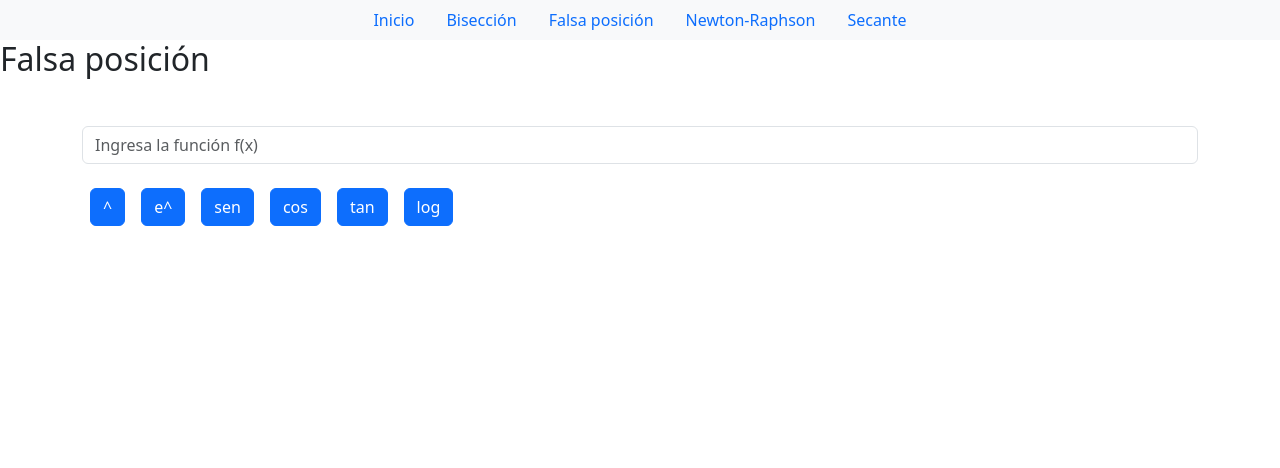
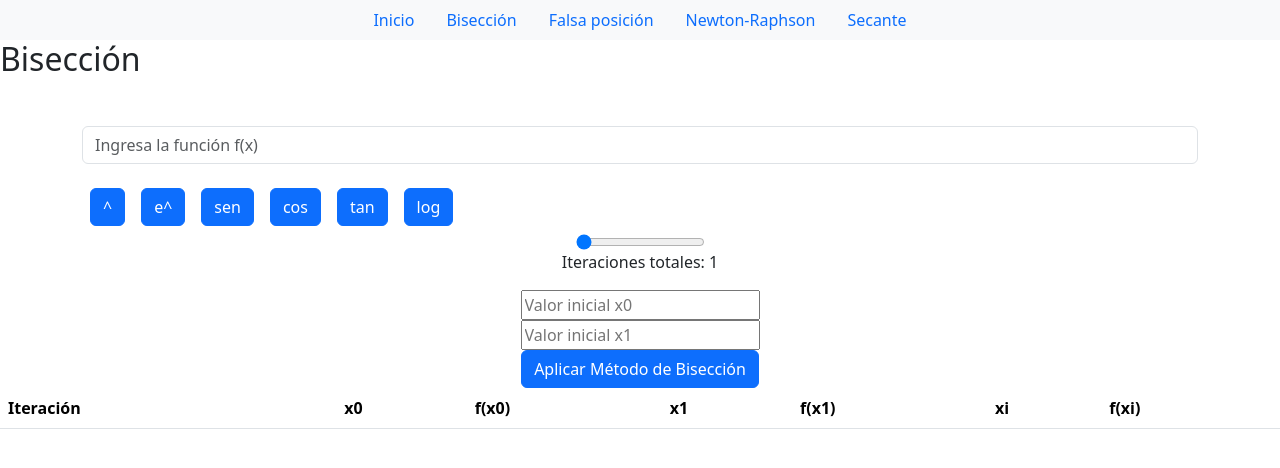
Before and after one commit to ChristianJesusC/ProyectoMateII, a React (Create React App) app: page /falsa in a window 1280 px wide. Shown: the top 468 px of the page. Built offline with nearby package versions, Linux system fonts and the light colour scheme.

Commit message:
terminado de formulas, solo falta la graficaa :c

```diff
--- a/package.json
+++ b/package.json
@@ -7,6 +7,7 @@
     "@testing-library/react": "^13.4.0",
     "@testing-library/user-event": "^13.5.0",
     "bootstrap": "^5.3.3",
+    "chart.js": "^4.4.2",
     "mathjs": "^12.4.1",
     "react": "^18.2.0",
     "react-bootstrap": "^2.10.2",
@@ -16,6 +17,7 @@
     "react-router-dom": "^6.22.3",
     "react-scripts": "5.0.1",
     "recharts": "^2.12.3",
+    "sweetalert2": "^11.10.7",
     "victory": "^37.0.1",
     "web-vitals": "^2.1.4"
   },
--- a/src/pages/Bisección.jsx
+++ b/src/pages/Bisección.jsx
@@ -1,4 +1,5 @@
 import React, { useState } from "react";
+import Swal from "sweetalert2";
 import { Button, Table } from "react-bootstrap";
 import NavBarGeneral from "../components/navBarGeneral";
 import Funcion from "../components/calculadora";
@@ -16,6 +17,13 @@ function Bisección() {
   };
 
   const aplicarMetodoBiseccion = () => {
+    if(funcion===""||a===""||b===""){
+      Swal.fire({
+        icon: "error",
+        title:"ERROR",
+        text: "Faltan datos"
+      })
+    }else{
     let aActual = parseFloat(a);
     let bActual = parseFloat(b);
     const resultadosTemp = [];
@@ -37,20 +45,11 @@ function Bisección() {
     }
     setResultados(resultadosTemp);
   };
-
+  }
   return (
     <div>
       <NavBarGeneral />
       <h2>Bisección</h2>
-      <input
-        type="range"
-        min="1"
-        max="5"
-        step="1"
-        value={valorI}
-        onChange={handleRangeChange}
-      />
-      <p>Iteraciones totales: {valorI}</p>
       <Funcion funcion={funcion} setFuncion={setFuncion} />
       <div
         style={{
@@ -60,16 +59,25 @@ function Bisección() {
         }}
       >
         <input
+          type="range"
+          min="1"
+          max="5"
+          step="1"
+          value={valorI}
+          onChange={handleRangeChange}
+        />
+        <p>Iteraciones totales: {valorI}</p>
+        <input
           type="text"
           value={a}
           onChange={(e) => setA(e.target.value)}
-          placeholder="Valor inicial a"
+          placeholder="Valor inicial x0"
         />
         <input
           type="text"
           value={b}
           onChange={(e) => setB(e.target.value)}
-          placeholder="Valor inicial b"
+          placeholder="Valor inicial x1"
         />
         <Button onClick={aplicarMetodoBiseccion}>
           Aplicar Método de Bisección
@@ -80,10 +88,10 @@ function Bisección() {
         <thead>
           <tr>
             <th>Iteración</th>
-            <th>a</th>
-            <th>b</th>
-            <th>c</th>
-            <th>f(c)</th>
+            <th>x0</th>
+            <th>x1</th>
+            <th>xi</th>
+            <th>f(xi)</th>
           </tr>
         </thead>
         <tbody>
--- a/src/pages/Falsa.jsx
+++ b/src/pages/Falsa.jsx
@@ -1,17 +1,121 @@
-import React,{useState} from "react";
+import React, { useState } from "react";
+import Swal from "sweetalert2";
+import { Button, Table } from "react-bootstrap";
 import NavBarGeneral from "../components/navBarGeneral";
 import Funcion from "../components/calculadora";
+import * as math from "mathjs";
 
-function Falsa() {
+function Bisección() {
   const [funcion, setFuncion] = useState("");
+  const [valorI, setValor] = useState(1);
+  const [a, setA] = useState();
+  const [b, setB] = useState();
+  const [resultados, setResultados] = useState([]);
 
+  const handleRangeChange = (event) => {
+    setValor(Number(event.target.value));
+  };
+
+  const aplicarMetodoBiseccion = () => {
+    if (funcion === "" || a === "" || b === "") {
+      Swal.fire({
+        icon: "error",
+        title: "ERROR",
+        text: "Faltan datos",
+      });
+    } else {
+      let aActual = parseFloat(a);
+      let bActual = parseFloat(b);
+      const resultadosTemp = [];
+      for (let i = 0; i < valorI; i++) {
+        const f_a = math.evaluate(funcion.replace(/x/g, `(${aActual})`));
+        const f_b = math.evaluate(funcion.replace(/x/g, `(${bActual})`));
+        const c = (aActual * f_b - bActual * f_a) / (f_b - f_a);
+        const f_c = math.evaluate(funcion.replace(/x/g, `(${c})`));
+        resultadosTemp.push({
+          iteracion: i + 1,
+          a: aActual,
+          f_a: f_a,
+          b: bActual,
+          f_b: f_b,
+          c: c,
+          f_c: f_c,
+        });
+        if (f_c < 0) {
+          aActual = c;
+        } else {
+          bActual = c;
+        }
+      }
+      setResultados(resultadosTemp);
+    }
+  };
   return (
     <div>
       <NavBarGeneral />
-      <h2>Falsa posición</h2>
+      <h2>Bisección</h2>
       <Funcion funcion={funcion} setFuncion={setFuncion} />
+      <div
+        style={{
+          display: "flex",
+          flexDirection: "column",
+          alignItems: "center",
+        }}
+      >
+        <input
+          type="range"
+          min="1"
+          max="5"
+          step="1"
+          value={valorI}
+          onChange={handleRangeChange}
+        />
+        <p>Iteraciones totales: {valorI}</p>
+        <input
+          type="text"
+          value={a}
+          onChange={(e) => setA(e.target.value)}
+          placeholder="Valor inicial x0"
+        />
+        <input
+          type="text"
+          value={b}
+          onChange={(e) => setB(e.target.value)}
+          placeholder="Valor inicial x1"
+        />
+        <Button onClick={aplicarMetodoBiseccion}>
+          Aplicar Método de Bisección
+        </Button>
+      </div>
+
+      <Table>
+        <thead>
+          <tr>
+            <th>Iteración</th>
+            <th>x0</th>
+            <th>f(x0)</th>
+            <th>x1</th>
+            <th>f(x1)</th>
+            <th>xi</th>
+            <th>f(xi)</th>
+          </tr>
+        </thead>
+        <tbody>
+          {resultados.map((resultado, index) => (
+            <tr key={index}>
+              <td>{resultado.iteracion}</td>
+              <td>{resultado.a}</td>
+              <td>{resultado.f_a}</td>
+              <td>{resultado.b}</td>
+              <td>{resultado.f_b}</td>
+              <td>{resultado.c}</td>
+              <td>{resultado.f_c}</td>
+            </tr>
+          ))}
+        </tbody>
+      </Table>
     </div>
   );
 }
 
-export default Falsa;
+export default Bisección;
--- a/src/pages/Inicio.jsx
+++ b/src/pages/Inicio.jsx
@@ -3,8 +3,8 @@ import NavBarGeneral from "../components/navBarGeneral";
 import "../css/Inicio.css";
 
 function Inicio() {
-  const nombre = "Christian Jesús Chiu Valdivieso";
-  const matri = "224745, 223225";
+  const nombre = "Christian Jesús Chiu Valdivieso - Yuen Jared García Méndez";
+  const matri = "224745 - 223225";
   const cuatrimestre = "5to Cuatrimestre";
   const grupo = "Grupo C";
   const materia = "Matemáticas para Ingeniería II	";
@@ -15,12 +15,12 @@ function Inicio() {
       <NavBarGeneral />
       <div className="inicio-container">
         <div className="info-container">
-          <p>Nombre: {nombre}</p>
-          <p>Matriculas: {matri}</p>
-          <p>Cuatrimestre: {cuatrimestre}</p>
-          <p>Grupo: {grupo}</p>
-          <p>Materia: {materia}</p>
-          <p>Universidad: {universidad}</p>
+          <p>{nombre}</p>
+          <p>{matri}</p>
+          <p>{cuatrimestre}</p>
+          <p>{grupo}</p>
+          <p>{materia}</p>
+          <p>{universidad}</p>
         </div>
       </div>
     </div>
--- a/src/pages/NewtonRaphson.jsx
+++ b/src/pages/NewtonRaphson.jsx
@@ -3,6 +3,7 @@ import NavBarGeneral from "../components/navBarGeneral";
 import * as math from "mathjs";
 import { Button, Container, Row, Col, Table } from "react-bootstrap";
 import Funcion from "../components/calculadora";
+import Swal from "sweetalert2";
 
 function NewtonRaphson() {
   const [valorInicial, setValorInicial] = useState("");
@@ -27,13 +28,12 @@ function NewtonRaphson() {
   };
 
   const aplicarNewtonRaphson = () => {
-    if (funcion === "") {
-      alert("Faltan la función");
-    }else if(derivada === ""){
-      alert("Falta la derivada")
-    }else if(valorInicial === "" ){
-      alert("Falta el valor inicial")
-    }else {
+    if (funcion === ""||derivada===""||valorInicial==="") {
+      Swal.fire({
+        icon: "error",
+        title:"ERROR",
+        text: "Faltan datos"
+      })    }else {
       let valorActual = valorInicial;
       let resultadosTemp = [];
       for (let i = 0; i < valorI; i++) {
--- a/src/pages/Secante.jsx
+++ b/src/pages/Secante.jsx
@@ -1,6 +1,7 @@
 import React, { useState } from "react";
 import Funcion from "../components/calculadora";
 import NavBarGeneral from "../components/navBarGeneral";
+import Swal from "sweetalert2";
 import * as math from "mathjs";
 import { Button, Table } from "react-bootstrap";
 
@@ -16,13 +17,21 @@ function MetodoSecante() {
   };
 
   const aplicarMetodoSecante = () => {
+    if (x0 === "" || x1 === "" || funcion === "") {
+      Swal.fire({
+        icon: "error",
+        title: "ERROR",
+        text: "Faltan datos",
+      });
+    } else {
       let x0Actual = parseFloat(x0);
       let x1Actual = parseFloat(x1);
       const resultadosTemp = [];
       for (let i = 0; i < valorI; i++) {
         const f_x0 = math.evaluate(funcion.replace(/x/g, `(${x0Actual})`));
         const f_x1 = math.evaluate(funcion.replace(/x/g, `(${x1Actual})`));
-      const x_temp = x1Actual - (f_x1 * (x1Actual - x0Actual)) / (f_x1 - f_x0);
+        const x_temp =
+          x1Actual - (f_x1 * (x1Actual - x0Actual)) / (f_x1 - f_x0);
         x0Actual = x1Actual;
         x1Actual = x_temp;
         const f_xi = math.evaluate(funcion.replace(/x/g, `(${x1Actual})`));
@@ -37,6 +46,7 @@ function MetodoSecante() {
         });
       }
       setResultados(resultadosTemp);
+    }
   };
 
   return (
```
Also changed, not shown: 1 other file (tests, documents, lock files or other folders). Lines whose indentation alone changed are shown as unchanged.
